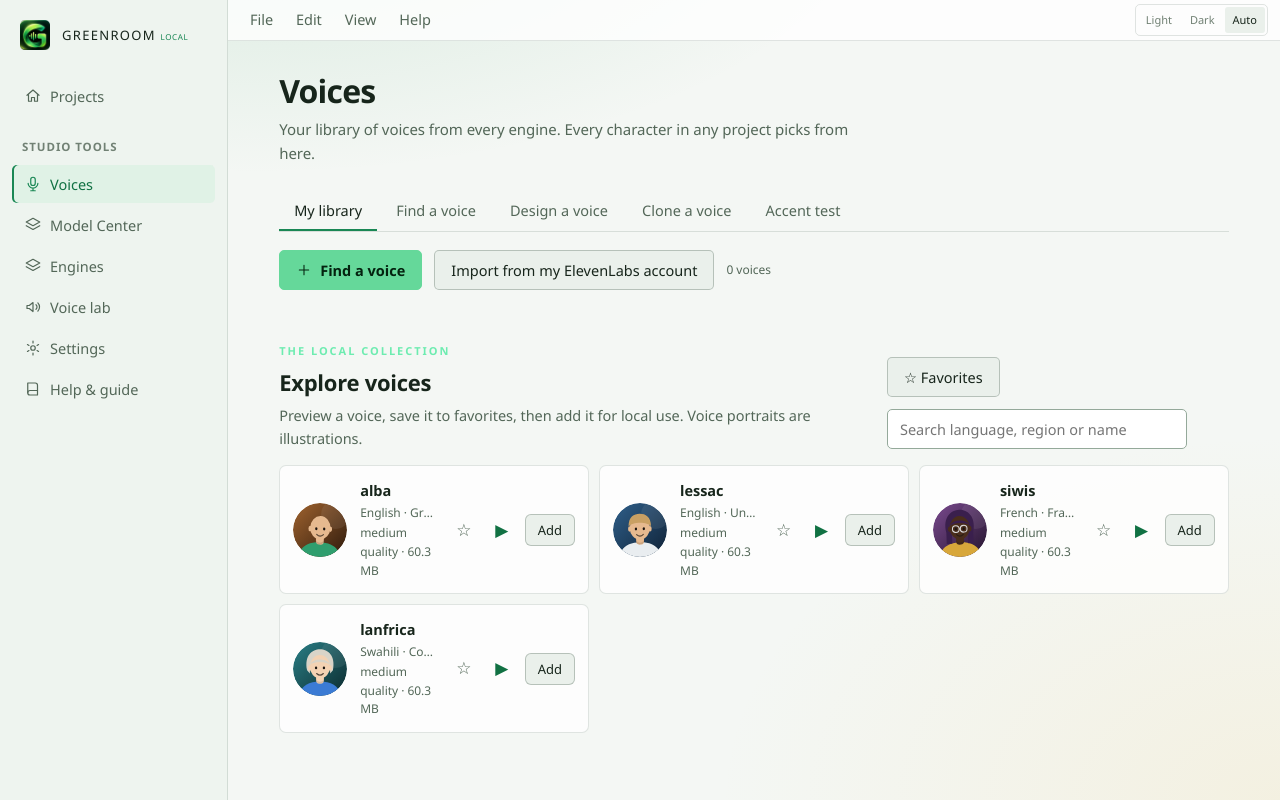
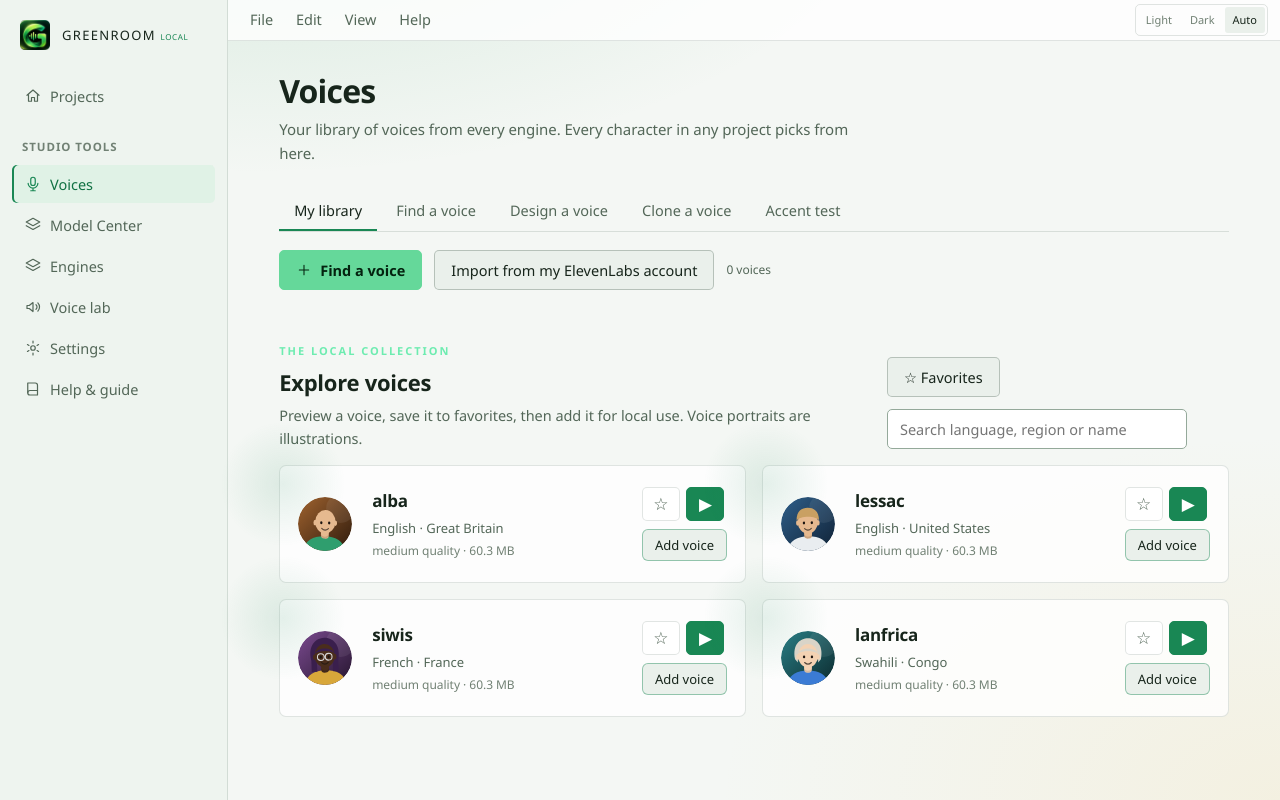
Before and after one commit to Olusegune/Greenroom_Local, a React (Vite) app in the folder app/: page / in a window 1280 px wide. Both pictures are taken after a click on the button "Voices". Built offline with nearby package versions, Linux system fonts and the light colour scheme.

Commit message:
Redesign voice and model cards

```diff
--- a/app/src/screens/Models.tsx
+++ b/app/src/screens/Models.tsx
@@ -98,6 +98,7 @@ export default function Models() {
                   <div><h3>{m.name}</h3><p className="muted small">{m.maker}</p></div>
                   <span className={`tier tier-${m.tier}`}>{m.tier}</span>
                 </div>
+                <div className={`model-visual ${m.id}`} aria-hidden="true"><i /><i /><i /><i /><i /><span>{m.kind === "speech" ? "VOICE" : m.kind === "director" ? "DIRECTION" : "LISTEN"}</span></div>
                 <p className={`integration-state ${setup.kind}`}>{setup.label}</p>
                 <p>{m.description}</p>
                 <div className="model-facts"><span>~{m.sizeGb} GB download</span><span>~{m.memoryGb} GB memory</span><span>{fits ? "Memory may be sufficient" : "May need more memory"}</span></div>
@@ -115,7 +116,7 @@ export default function Models() {
           </div>
         </div>;
       })}
-      <div className="model-group"><h2>Music & sound effects</h2><div className="model-grid"><article className="model-card"><div className="model-top"><span className="model-marker" aria-hidden="true" /><div><h3>Local music & sound design</h3><p className="muted small">Research and download options</p></div></div><p>Greenroom can already import and arrange your audio. For local generation, inspect AudioCraft’s official project and its licensing before choosing an engine.</p><div className="chips"><span className="chip static">Music</span><span className="chip static">Atmosphere</span><span className="chip static">Sound effects</span></div><div className="model-bottom"><span className="muted small">Choose an engine after checking its licence and hardware needs.</span><button className="sm" onClick={() => openSource("https://github.com/facebookresearch/audiocraft")}>Open AudioCraft ↗</button></div></article></div></div>
+      <div className="model-group"><h2>Music & sound effects</h2><div className="model-grid"><article className="model-card"><div className="model-top"><span className="model-marker" aria-hidden="true" /><div><h3>Local music & sound design</h3><p className="muted small">Research and download options</p></div></div><div className="model-visual audio" aria-hidden="true"><i /><i /><i /><i /><i /><span>SOUND</span></div><p>Greenroom can already import and arrange your audio. For local generation, inspect AudioCraft’s official project and its licensing before choosing an engine.</p><div className="chips"><span className="chip static">Music</span><span className="chip static">Atmosphere</span><span className="chip static">Sound effects</span></div><div className="model-bottom"><span className="muted small">Choose an engine after checking its licence and hardware needs.</span><button className="sm" onClick={() => openSource("https://github.com/facebookresearch/audiocraft")}>Open AudioCraft ↗</button></div></article></div></div>
       <p className="muted small legal-note">A model page is an official source link, not a claim that its engine is integrated. Greenroom will show an in-app download button only when the files, licence, runtime and audio path are verified.</p>
     </section>
   );
--- a/app/src/screens/Voices.tsx
+++ b/app/src/screens/Voices.tsx
@@ -271,7 +271,7 @@ function LocalVoiceShelf() {
     <div className="shelf-grid">{shown.map((v) => <article className={selected === v.key ? "shelf-voice selected" : "shelf-voice"} key={v.key}>
       <Avatar seed={v.key} size={54} />
       <div className="shelf-info"><strong>{v.name}</strong><span>{v.language} · {v.country}</span><small>{v.quality} quality · {v.sizeMb} MB</small>{project && library.some((x) => x.provider === "piper" && x.id === v.key) && <select aria-label={`Select character for ${v.name}`} value="" onChange={(e) => { const id = e.target.value; if (id) { edit((p) => ({ ...p, characters: p.characters.map((c) => c.id === id ? { ...c, voiceId: v.key } : c) })); toast(`${v.name} assigned.`); } }}><option value="">Assign to character…</option>{project.characters.map((c) => <option key={c.id} value={c.id}>{c.name}</option>)}</select>}</div>
-      <div className="shelf-actions"><button className="shelf-icon" aria-label={`${favorites.includes(v.key) ? "Remove from" : "Add to"} favorites: ${v.name}`} title={favorites.includes(v.key) ? "Remove from favorites" : "Add to favorites"} aria-pressed={favorites.includes(v.key)} onClick={() => favorite(v.key)}>{favorites.includes(v.key) ? "★" : "☆"}</button><button className="shelf-icon play" disabled={!!busy} aria-label={`${playing === v.key ? "Pause" : "Play"} ${v.name}`} title="Play voice sample" onClick={() => void play(v)}>{playing === v.key ? "Ⅱ" : "▶"}</button>{library.some((x) => x.provider === "piper" && x.id === v.key) ? !project && <button className="sm" onClick={() => go("home")}>Use</button> : <button className="sm" disabled={!!busy} onClick={() => void download(v)}>{busy === v.key ? "Adding…" : "Add"}</button>}</div>
+      <div className="shelf-actions"><div className="shelf-mini-actions"><button className="shelf-icon" aria-label={`${favorites.includes(v.key) ? "Remove from" : "Add to"} favorites: ${v.name}`} title={favorites.includes(v.key) ? "Remove from favorites" : "Add to favorites"} aria-pressed={favorites.includes(v.key)} onClick={() => favorite(v.key)}>{favorites.includes(v.key) ? "★" : "☆"}</button><button className="shelf-icon play" disabled={!!busy} aria-label={`${playing === v.key ? "Pause" : "Play"} ${v.name}`} title="Play voice sample" onClick={() => void play(v)}>{playing === v.key ? "Ⅱ" : "▶"}</button></div>{library.some((x) => x.provider === "piper" && x.id === v.key) ? !project && <button className="sm shelf-add" onClick={() => go("home")}>Use voice</button> : <button className="sm shelf-add" disabled={!!busy} onClick={() => void download(v)}>{busy === v.key ? "Adding…" : "Add voice"}</button>}</div>
     </article>)}</div>
     {voices.length > 24 && <p className="muted small">Showing up to 24 matches. Search for a language or region to explore more.</p>}
   </div>;
--- a/app/src/styles/refresh.css
+++ b/app/src/styles/refresh.css
@@ -325,3 +325,37 @@ input:focus-visible, select:focus-visible, textarea:focus-visible { box-shadow:0
 :root[data-theme="light"] .bar { background:rgba(255,255,255,.92); }
 @media (max-width:900px) { .model-grid { grid-template-columns:1fr; } .runtime-overview { align-items:stretch; flex-direction:column; } }
 @media (max-width:720px) { .appearance-toggle { display:none; } .appearance-card { align-items:stretch; flex-direction:column; } .runtime-points { grid-template-columns:1fr; } }
+
+/* A voice is an auditionable character, not a cramped database row. */
+.shelf-grid { grid-template-columns:repeat(auto-fit, minmax(340px, 1fr)); gap:16px; }
+.shelf-voice { display:grid; grid-template-columns:58px minmax(0, 1fr) auto; align-items:center; min-height:118px; padding:18px; gap:16px; overflow:hidden; }
+.shelf-voice::before { content:""; position:absolute; width:130px; height:130px; margin:-80px 0 0 -80px; border-radius:50%; background:radial-gradient(circle, var(--accent-wash), transparent 68%); pointer-events:none; }
+.shelf-voice > * { position:relative; }
+.shelf-info { gap:4px; }
+.shelf-info strong { font-size:17px; letter-spacing:-.015em; color:var(--text); }
+.shelf-info span { font-size:13px; }
+.shelf-info small { font-size:12px; color:var(--text-3); }
+.shelf-actions { display:grid; gap:8px; justify-items:stretch; min-width:82px; }
+.shelf-mini-actions { display:grid; grid-template-columns:1fr 1fr; gap:4px; }
+.shelf-icon { width:38px; height:34px; border:1px solid var(--line); border-radius:5px; background:var(--surface-1); }
+.shelf-icon.play { background:var(--accent); color:var(--on-accent); border-color:var(--accent); }
+.shelf-add { width:100%; justify-content:center; white-space:nowrap; border-color:var(--accent-line); }
+
+/* Give model choices a visible sonic identity before details and requirements. */
+.model-card { overflow:hidden; }
+.model-card .model-top h3 { font-size:17px; font-weight:650; letter-spacing:-.02em; text-transform:none; }
+.model-card .model-top .muted { font-size:12px; }
+.model-visual { position:relative; height:72px; display:flex; align-items:center; gap:5px; padding:14px 16px; overflow:hidden; border:1px solid var(--line); border-radius:5px; background:linear-gradient(120deg, rgba(36,128,83,.24), rgba(24,31,28,.08)); }
+.model-visual::after { content:""; position:absolute; width:140px; height:140px; right:-38px; top:-50px; border-radius:50%; border:1px solid rgba(109,236,176,.42); box-shadow:0 0 0 20px rgba(109,236,176,.05), 0 0 0 42px rgba(109,236,176,.03); }
+.model-visual i { display:block; width:5px; border-radius:5px; background:linear-gradient(180deg, #9df5bd, #37bd75); opacity:.88; }
+.model-visual i:nth-of-type(1) { height:22px; }.model-visual i:nth-of-type(2) { height:44px; }.model-visual i:nth-of-type(3) { height:30px; }.model-visual i:nth-of-type(4) { height:54px; }.model-visual i:nth-of-type(5) { height:18px; }
+.model-visual span { position:absolute; right:18px; bottom:14px; color:var(--text); font-size:11px; font-weight:700; letter-spacing:.16em; }
+.model-visual.qwen3-tts-17b { background:linear-gradient(120deg, rgba(85,61,144,.30), rgba(20,25,40,.18)); }.model-visual.qwen3-tts-17b::after { border-color:rgba(186,144,255,.55); box-shadow:0 0 0 20px rgba(186,144,255,.05), 0 0 0 42px rgba(186,144,255,.03); }.model-visual.qwen3-tts-17b i { background:linear-gradient(180deg, #dec5ff, #8d65d5); }
+.model-visual.wazobia-voice { background:linear-gradient(120deg, rgba(206,143,47,.28), rgba(40,29,19,.14)); }.model-visual.wazobia-voice::after { border-color:rgba(242,187,85,.55); box-shadow:0 0 0 20px rgba(242,187,85,.05), 0 0 0 42px rgba(242,187,85,.03); }.model-visual.wazobia-voice i { background:linear-gradient(180deg, #ffd68a, #d89836); }
+.model-visual.whisper-large-v3-turbo { background:linear-gradient(120deg, rgba(55,115,154,.32), rgba(18,29,36,.15)); }.model-visual.whisper-large-v3-turbo i { background:linear-gradient(180deg, #a8dfff, #559bc4); }
+.model-visual.audio { background:linear-gradient(120deg, rgba(210,95,123,.28), rgba(39,19,27,.14)); }.model-visual.audio i { background:linear-gradient(180deg, #ffc0d0, #d86788); }
+.model-card .chips { padding-top:2px; }
+.model-card .chip.static:nth-child(n+5) { display:none; }
+.model-card .muted.small strong { color:var(--text-2); }
+
+@media (max-width:720px) { .shelf-grid { grid-template-columns:1fr; } .shelf-voice { grid-template-columns:54px minmax(0,1fr); } .shelf-actions { grid-column:1 / -1; grid-template-columns:1fr auto; align-items:center; } .shelf-mini-actions { grid-template-columns:38px 38px; } }
```
